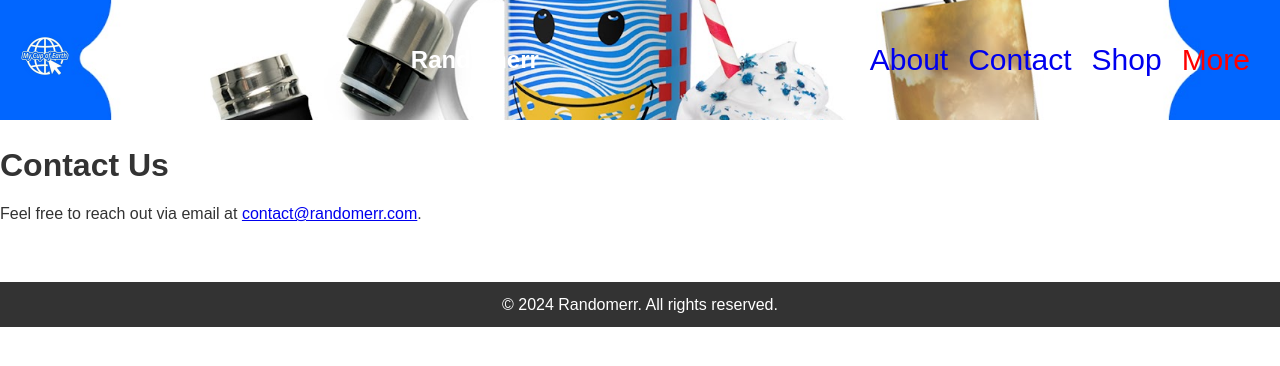
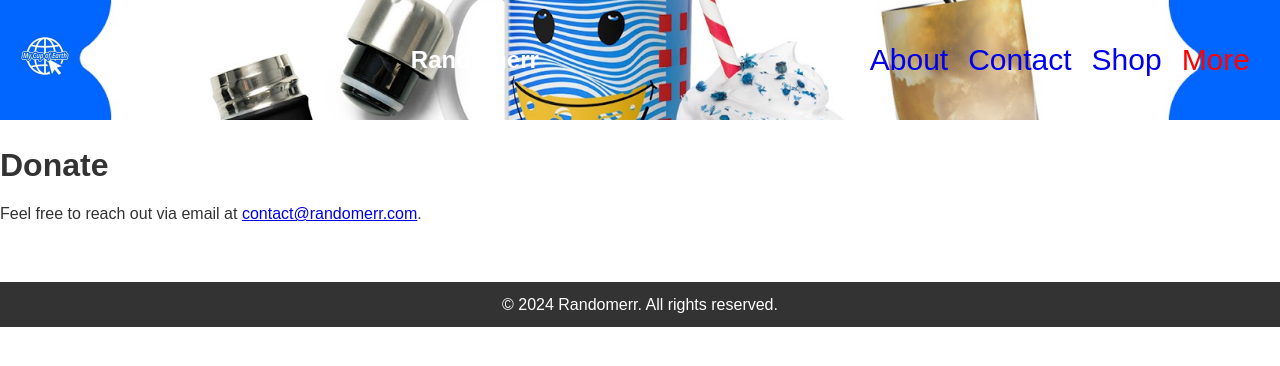
Before and after one commit to m-cochran/Randomerr, a Jekyll site: the page built from donate.md, in a window 1280 px wide. Shown: the top 366 px of the page. Built offline with Jekyll 4.4.1, drawn with Linux system fonts in a browser that asks for light colours.

Commit message:
Update donate.md

```diff
--- a/donate.md
+++ b/donate.md
@@ -4,6 +4,6 @@ title: Donate
 permalink: /donate/
 ---
 
-# Contact Us
+# Donate
 
 Feel free to reach out via email at [contact@randomerr.com](mailto:contact@randomerr.com).
```
